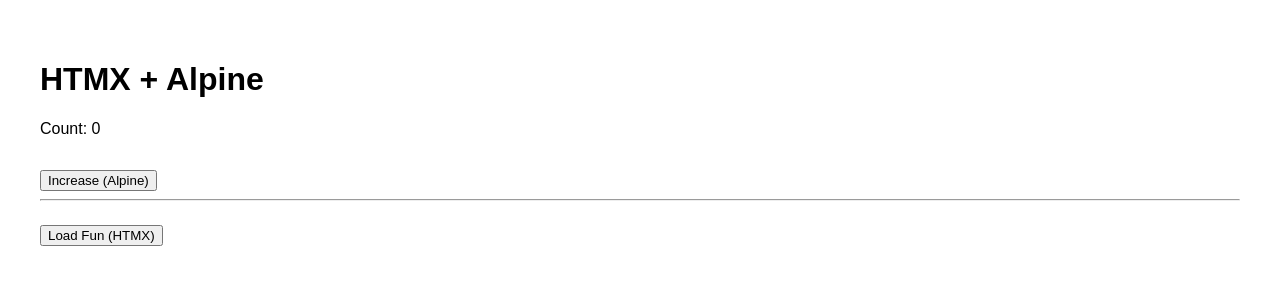
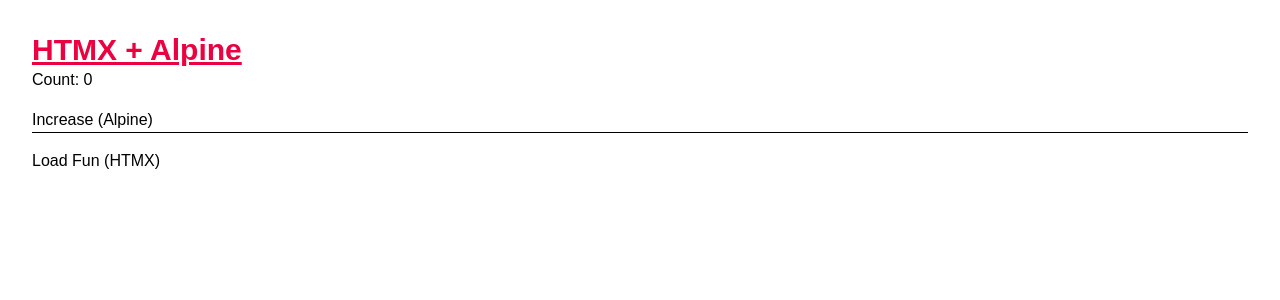
Before and after one commit to yeevon/DigitalResume, a Django app: page / in a window 1280 px wide. Shown: the top 300 px of the page. Run offline with Django 5.2, Linux system fonts and the light colour scheme; style sheets or scripts are compiled from the project's sources; some libraries are stand-ins or nearby versions.

Commit message:
setup tailwind

```diff
--- /dev/null
+++ b/core/static/input.css
@@ -0,0 +1 @@
+@import "tailwindcss";
--- a/core/templates/base.html
+++ b/core/templates/base.html
@@ -2,6 +2,7 @@
 <html lang="en">
 <head>
   <meta charset="UTF-8">
+  {% load static %}
   {% block title %}{% endblock %}
 
   <!-- HTMX -->
@@ -9,6 +10,9 @@
 
   <!-- Alpine.js -->
   <script src="https://unpkg.com/alpinejs@3.x.x/dist/cdn.min.js" defer></script>
+
+  <!-- Tailwind CSS-->
+   <link href="{% static 'output.css' %}" rel="stylesheet">
 
   <style>
     body { font-family: sans-serif; padding: 2rem; }
--- a/core/templates/core/home.html
+++ b/core/templates/core/home.html
@@ -7,7 +7,7 @@
 {% block content %}
 <div x-data="{ count: 0 }">
 
-  <h1>HTMX + Alpine</h1>
+  <h1 class="text-3xl text-rose-600 font-bold underline">HTMX + Alpine</h1>
 
   <!-- Alpine-controlled counter -->
   <div>
--- /dev/null
+++ b/package.json
@@ -0,0 +1,6 @@
+{
+  "dependencies": {
+    "@tailwindcss/cli": "^4.1.8",
+    "tailwindcss": "^4.1.8"
+  }
+}
--- a/resume/settings.py
+++ b/resume/settings.py
@@ -11,6 +11,7 @@ https://docs.djangoproject.com/en/5.2/ref/settings/
 """
 
 from pathlib import Path
+import os
 
 # Build paths inside the project like this: BASE_DIR / 'subdir'.
 BASE_DIR = Path(__file__).resolve().parent.parent
@@ -115,7 +116,10 @@ USE_TZ = True
 # Static files (CSS, JavaScript, Images)
 # https://docs.djangoproject.com/en/5.2/howto/static-files/
 
-STATIC_URL = 'static/'
+STATIC_URL = '/static/'
+STATICFILES_DIRS = [
+    os.path.join(BASE_DIR, 'core', 'static'),
+]
 
 # Default primary key field type
 # https://docs.djangoproject.com/en/5.2/ref/settings/#default-auto-field
```
Also changed, not shown: 2 other files.
